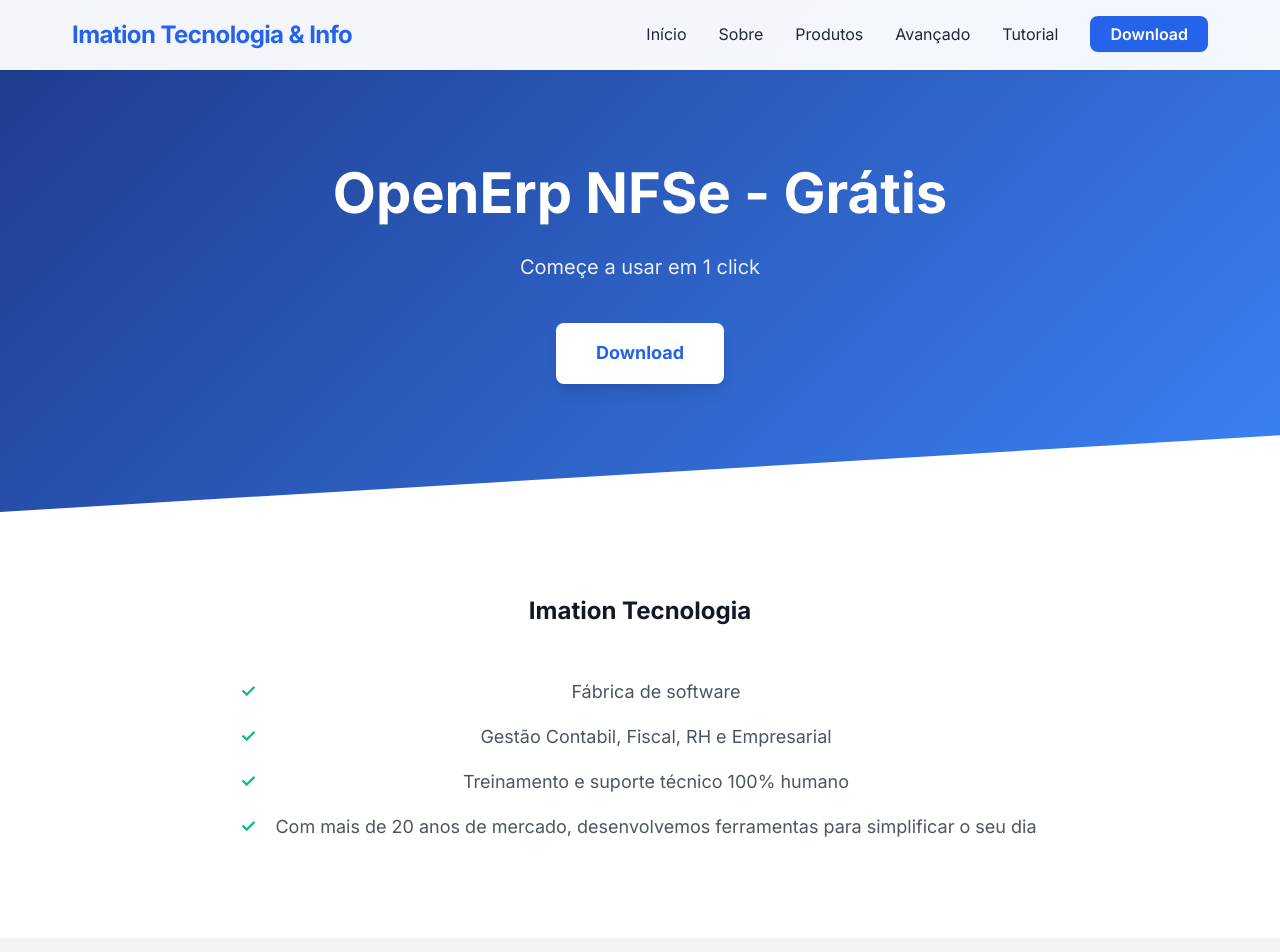
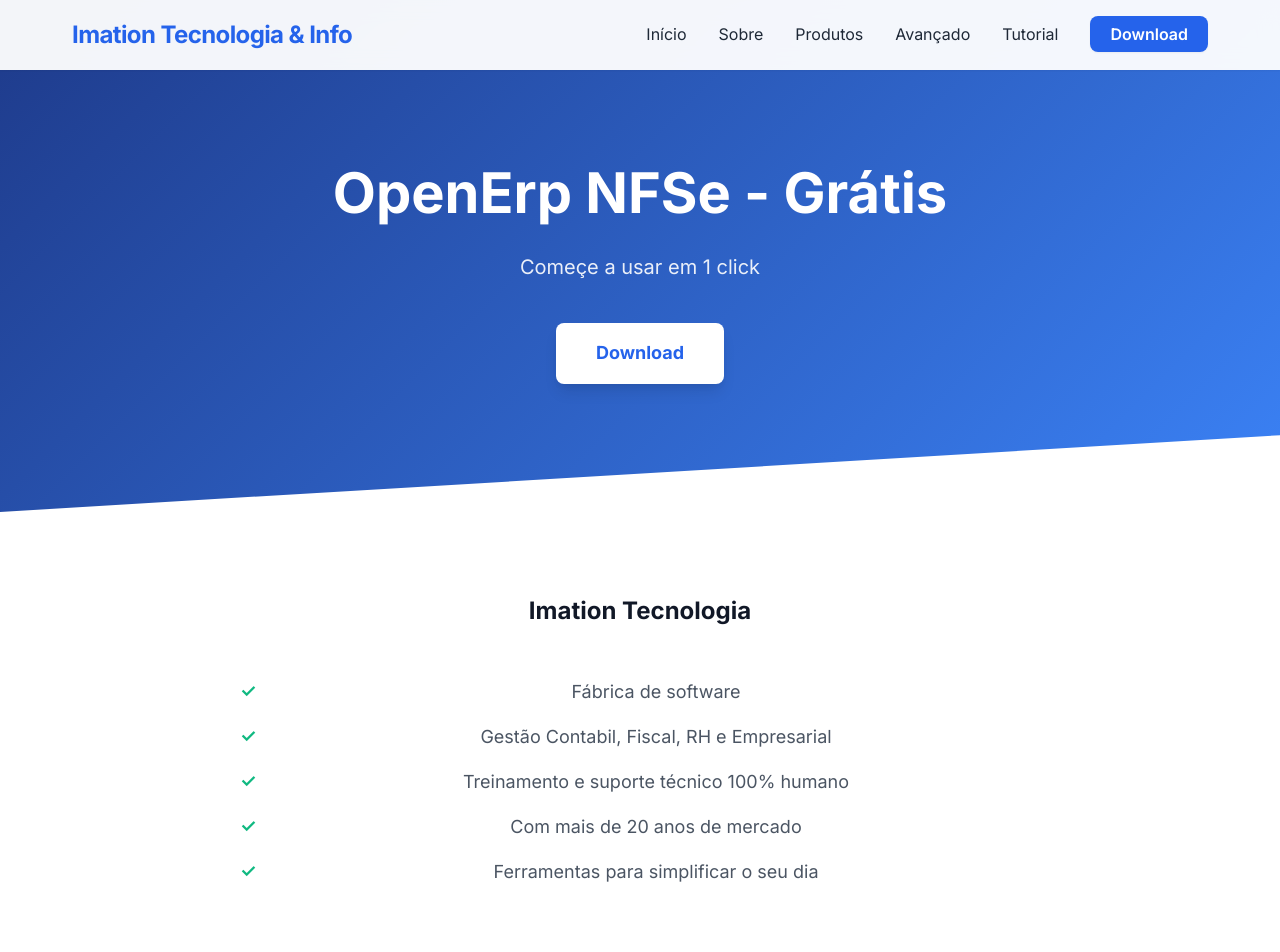
Before and after one commit to imation-gyn/imation-gyn.github.io, a React (Vite) app: page / in a window 1280 px wide. Shown: the top 952 px of the page. Built offline with nearby package versions, Linux system fonts and the light colour scheme.

Commit message:
Update 1.1.1.20 + Dados CNO/Obra

```diff
--- a/src/components/About.jsx
+++ b/src/components/About.jsx
@@ -10,7 +10,8 @@
                        <li>Fábrica de software</li>
                        <li>Gestão Contabil, Fiscal, RH e Empresarial</li>
                        <li>Treinamento e suporte técnico 100% humano</li>
-                       <li>Com mais de 20 anos de mercado, desenvolvemos ferramentas para simplificar o seu dia</li>
+                       <li>Com mais de 20 anos de mercado</li>
+                       <li>Ferramentas para simplificar o seu dia</li>
                    </ul>
                 </div>
             </div>
```
